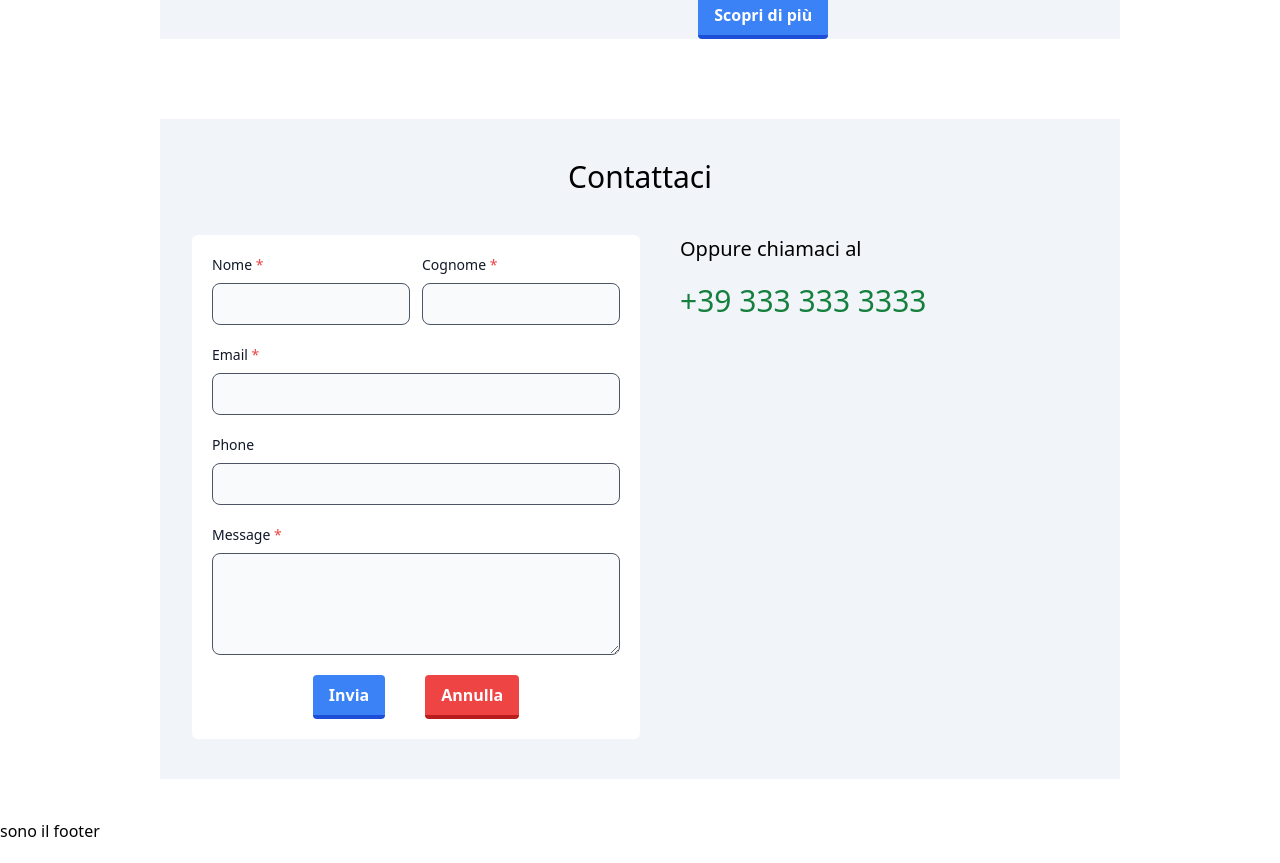
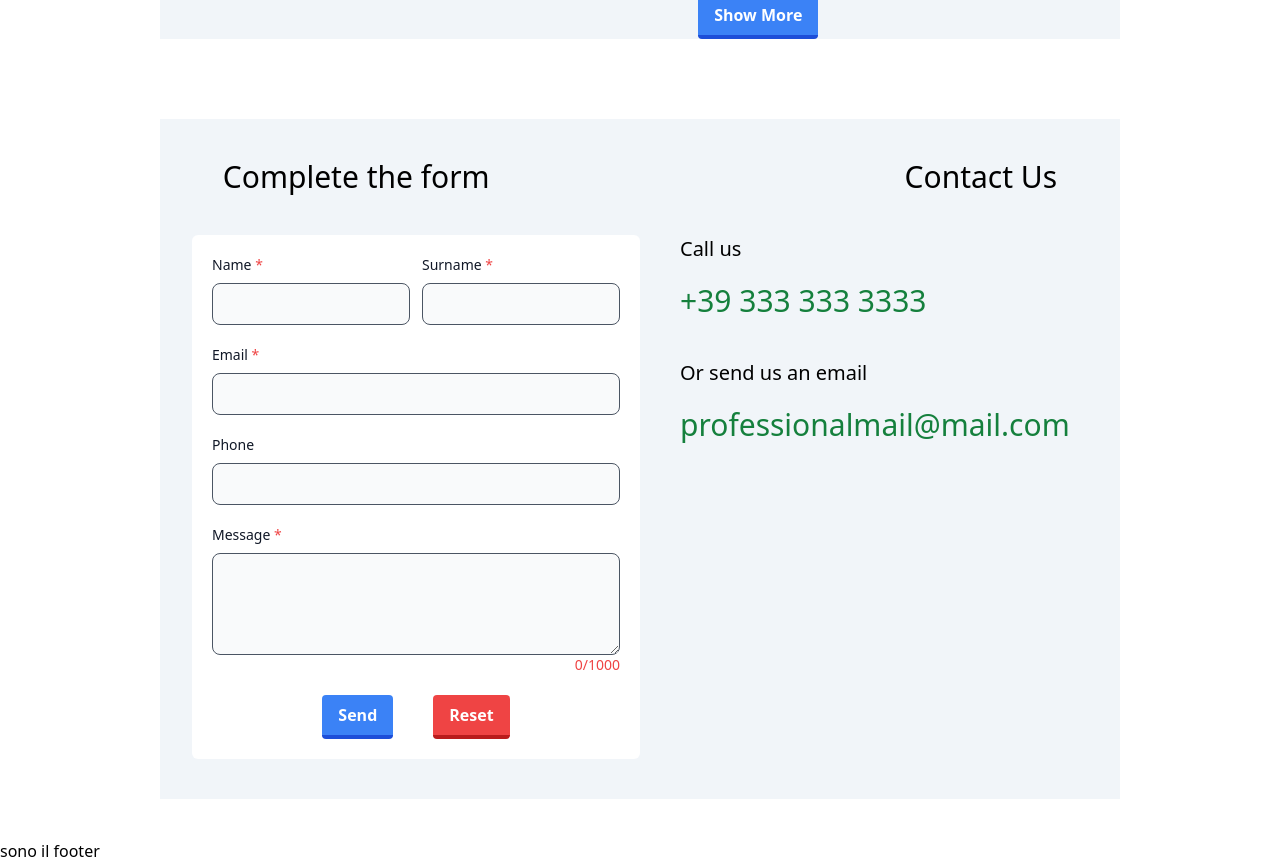
Before and after one commit to alexraduca01/IT-website, a React (Create React App) app: page / in a window 1280 px wide. Shown: the part 1407-2270 px from the top of the page. Built offline with nearby package versions, Linux system fonts and the light colour scheme.

Commit message:
added Form component to Home

```diff
--- a/src/pages/Home.js
+++ b/src/pages/Home.js
@@ -4,11 +4,13 @@ import { Link } from "react-router-dom";
 
 // import componenti
 import Hero from "../components/Hero";
+import Form from "../components/Form"
 
 // import immagini
 import WorkImg from "../assets/images/work.jpg";
 
 const Home = () => {
+
   return (
     <>
       <div>
@@ -39,107 +41,40 @@ const Home = () => {
               </p>
               <Link to="/about">
                 <button className="bg-blue-500 hover:bg-blue-400 text-white font-bold py-2 px-4 border-b-4 border-blue-700 hover:border-blue-500 rounded">
-                  Scopri di più
+                  Show More
                 </button>
               </Link>
             </div>
           </div>
         </section>
-        {/* sezione form per preventivo  */}
+        {/* sezione form  */}
         <section className="w-full p-10">
           <div className="w-4/5 m-auto bg-slate-100 pb-10 px-8">
-            <h2 className="text-3xl text-center py-10">Contattaci</h2>
+            <div className="py-10 flex justify-evenly gap-96">
+              <h2 className="text-3xl">Complete the form</h2>
+              <h2 className="text-3xl">Contact Us</h2>
+            </div>
             <div className="w-full flex justify-between">
-              <form className="w-1/2 m-auto p-5 bg-white rounded-md flex flex-col gap-5">
-                <div className="flex gap-3 justify-between">
-                  <div className="w-1/2">
-                    <label
-                      for="first_name"
-                      className="block mb-2 text-sm font-medium text-gray-900 "
-                    >
-                      Nome <span className="text-red-500">*</span>
-                    </label>
-                    <input
-                      type="text"
-                      id="first_name"
-                      className="bg-gray-50 border text-sm rounded-lg block w-full p-2.5  border-gray-600 placeholder-gray-400  focus:ring-blue-500 focus:border-blue-500"
-                      required
-                    />
-                  </div>
-                  <div className="w-1/2">
-                    <label
-                      for="last_name"
-                      className="block mb-2 text-sm font-medium text-gray-900 "
-                    >
-                      Cognome <span className="text-red-500">*</span>
-                    </label>
-                    <input
-                      type="text"
-                      id="last_name"
-                      className="bg-gray-50 border text-sm rounded-lg block w-full p-2.5  border-gray-600 placeholder-gray-400  focus:ring-blue-500 focus:border-blue-500"
-                      required
-                    />
-                  </div>
+              <Form />
+              <div className="w-1/2 ps-10">
+                <div className="mb-10">
+                  <p className="text-xl mb-5">Call us</p>
+                  <a
+                    href="tel:+393333333333"
+                    className="text-3xl text-green-700 hover:text-green-300 transition duration-150 ease-linear"
+                  >
+                    +39 333 333 3333
+                  </a>
                 </div>
-                <div className="w-full">
-                  <label
-                    for="email"
-                    className="block mb-2 text-sm font-medium text-gray-900 "
+                <div>
+                  <p className="text-xl mb-5">Or send us an email</p>
+                  <a
+                    href="mailto:professionalmail@mail.com"
+                    className="text-3xl text-green-700 hover:text-green-300 transition duration-150 ease-linear"
                   >
-                    Email <span className="text-red-500">*</span>
-                  </label>
-                  <input
-                    type="email"
-                    id="email"
-                    className="bg-gray-50 border text-sm rounded-lg block w-full p-2.5  border-gray-600 placeholder-gray-400  focus:ring-blue-500 focus:border-blue-500"
-                    required
-                  />
+                    professionalmail@mail.com
+                  </a>
                 </div>
-                <div className="w-full">
-                  <label
-                    for="email"
-                    className="block mb-2 text-sm font-medium text-gray-900 "
-                  >
-                    Phone
-                  </label>
-                  <input
-                    type="text"
-                    id="text"
-                    className="bg-gray-50 border text-sm rounded-lg block w-full p-2.5  border-gray-600 placeholder-gray-400  focus:ring-blue-500 focus:border-blue-500"
-                  />
-                </div>
-                <div className="w-full">
-                  <label
-                    for="message"
-                    className="block mb-2 text-sm font-medium text-gray-900 "
-                  >
-                    Message <span className="text-red-500">*</span>
-                  </label>
-                  <textarea
-                    rows={4}
-                    type="text"
-                    id="message"
-                    className="bg-gray-50 border text-sm rounded-lg block w-full p-2.5  border-gray-600 placeholder-gray-400  focus:ring-blue-500 focus:border-blue-500"
-                  />
-                </div>
-                <div className="w-full flex justify-center gap-10">
-                  <button
-                    type="submit"
-                    className="bg-blue-500 hover:bg-blue-400 text-white font-bold py-2 px-4 border-b-4 border-blue-700 hover:border-blue-500 rounded"
-                  >
-                    Invia
-                  </button>
-                  <button
-                    type="reset"
-                    className="bg-red-500 hover:bg-red-400 text-white font-bold py-2 px-4 border-b-4 border-red-700 hover:border-red-500 rounded"
-                  >
-                    Annulla
-                  </button>
-                </div>
-              </form>
-              <div className="w-1/2 ps-10">
-                <p className="text-xl mb-5">Oppure chiamaci al</p>
-                <a href="tel:+393333333333" className="text-3xl text-green-700 hover:text-green-300 transition duration-150 ease-linear">+39 333 333 3333</a>
               </div>
             </div>
           </div>
```
